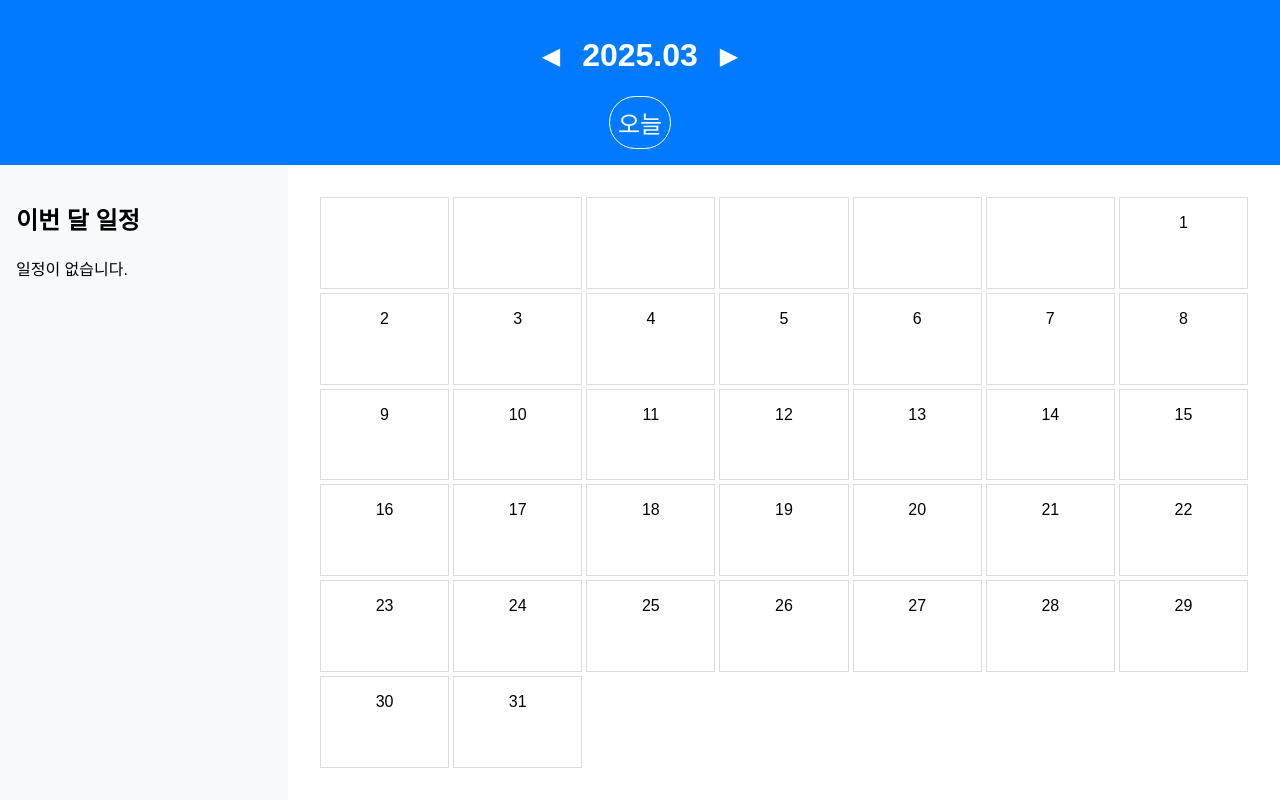
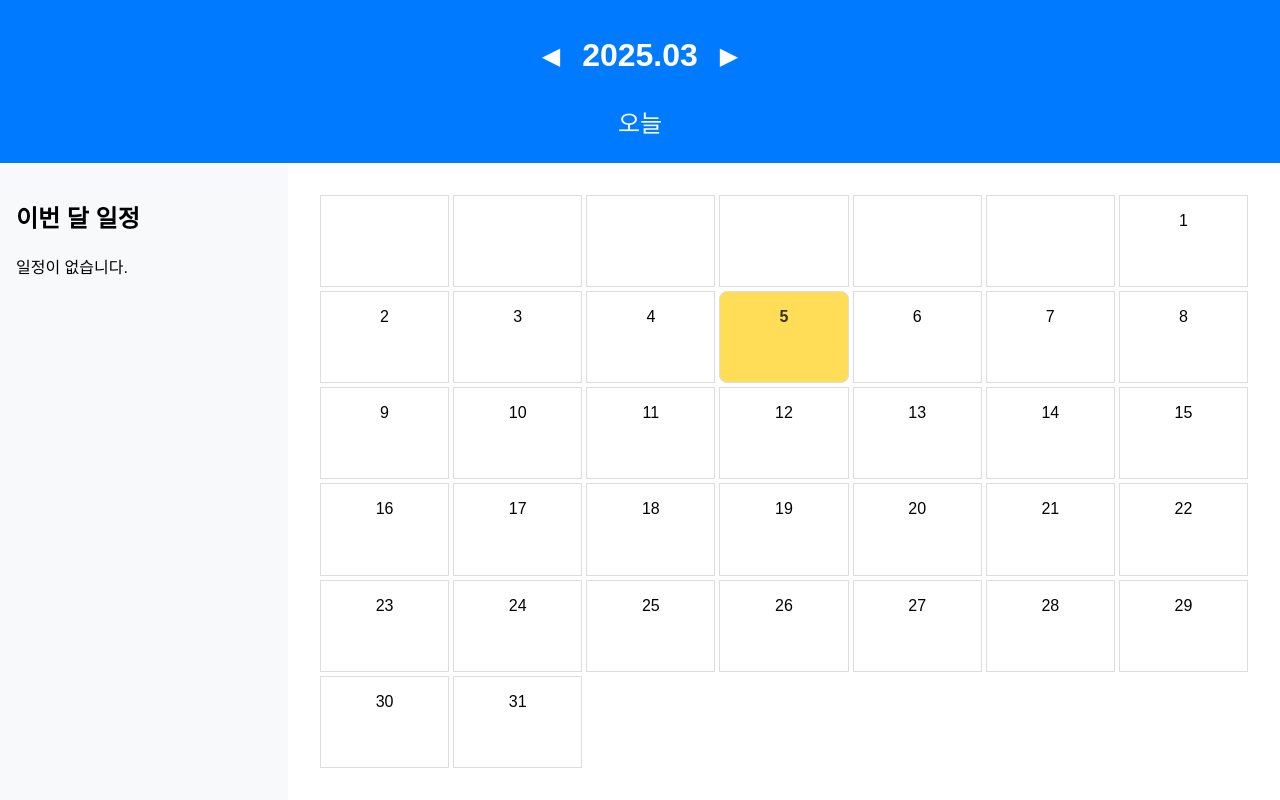
Before and after one commit to frontend-study-project/calendar-yh, a React (Vite) app: page / in a window 1280 px wide. Built offline with nearby package versions, Linux system fonts and the light colour scheme.

Commit message:
refactor: :recycle: 오늘 선택시 오늘 날짜 포커싱 처리

```diff
--- a/src/components/Calendar.tsx
+++ b/src/components/Calendar.tsx
@@ -1,4 +1,4 @@
-import { useState } from "react";
+import { useEffect, useState } from "react";
 import { useDispatch, useSelector } from "react-redux";
 import {
   addEvent,
@@ -20,7 +20,7 @@ const Calendar = () => {
     }) => state.calendar.events
   );
   const [selectedDate, setSelectedDate] = useState("");
-
+  const [today, setToday] = useState<string>("");
   const [newEvent, setNewEvent] = useState({
     id: 0,
     title: "",
@@ -70,6 +70,27 @@ const Calendar = () => {
     dispatch(removeEvent(newEvent.id));
     setIsModalOpen(false);
   };
+
+  // 오늘 버튼 클릭 시 오늘 날짜로 이동
+  const handleGoToToday = () => {
+    goToToday();
+
+    const now = new Date();
+    const todayString = `${now.getFullYear()}-${
+      now.getMonth() + 1
+    }-${now.getDate()}`;
+    setToday(todayString);
+  };
+
+  // 캘린더 훅 아래에 추가
+  useEffect(() => {
+    const now = new Date();
+    const todayString = `${now.getFullYear()}-${
+      now.getMonth() + 1
+    }-${now.getDate()}`;
+    setToday(todayString);
+  }, []);
+
   return (
     <div className="calendar-container">
       <header className="calendar-header">
@@ -86,7 +107,7 @@ const Calendar = () => {
         </div>
         {/* 오늘 버튼 추가 */}
         <div className="calendar-bottom">
-          <button className="today-button" onClick={goToToday}>
+          <button className="today-button" onClick={handleGoToToday}>
             오늘
           </button>
         </div>
@@ -114,6 +135,10 @@ const Calendar = () => {
                       (event) => event.date === `${year}-${month + 1}-${day}`
                     )
                       ? "has-event"
+                      : ""
+                  } ${
+                    today === `${year}-${month + 1}-${day}`
+                      ? "today-highlight"
                       : ""
                   }`}
                   onClick={() => handleDateClick(`${year}-${month + 1}-${day}`)}
--- a/src/styles/_calendar.scss
+++ b/src/styles/_calendar.scss
@@ -38,9 +38,8 @@
 }
 .today-button {
   background: none;
-  border: 0.1rem solid white;
+  border: none;
   padding: 0.5rem;
-  border-radius: 5rem;
   color: white;
   font-size: 1.5rem;
   cursor: pointer;
@@ -82,6 +81,13 @@
   &:hover {
     background: #f0f8ff;
   }
+}
+
+.calendar-day.today-highlight {
+  background-color: #ffdd57; // 원하는 강조 색상
+  color: #333;
+  font-weight: bold;
+  border-radius: 0.5rem;
 }
 
 .has-event {
```
